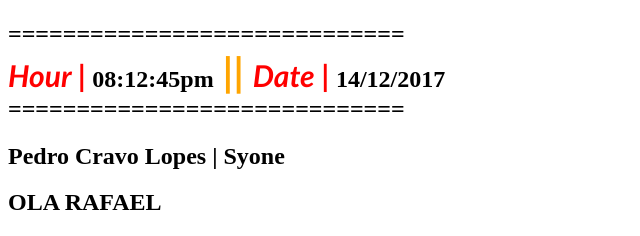
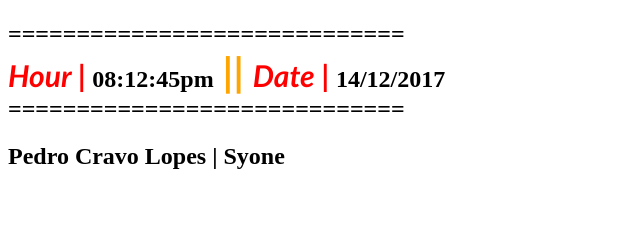
Before and after one commit to pedroclopessyone/tests, a PHP site: page / in a window 1280 px wide. Shown: the part 693-929 px from the top of the page, without its empty margins (0-640 px from the left). After the commit the page ends 862 px from the top, so only its background shows below. Run offline with PHP 8.4, Linux system fonts and the light colour scheme.

Commit message:
index.php updated

```diff
--- a/index.php
+++ b/index.php
@@ -30,7 +30,6 @@ echo '<i style="color:red;font-size:30px;font-family:calibri ;">
 echo "=============================";
 ?></h2>
 <h2>Pedro Cravo Lopes | Syone</h2>
-<h2>OLA RAFAEL</h2>
 </body>
 
 </html>
```
